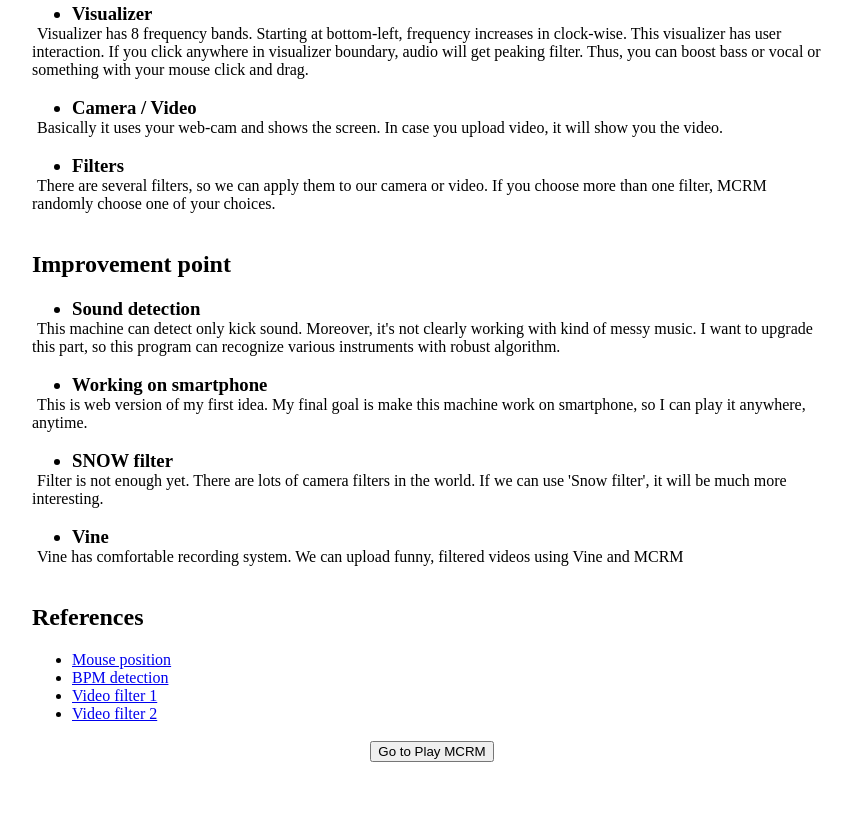
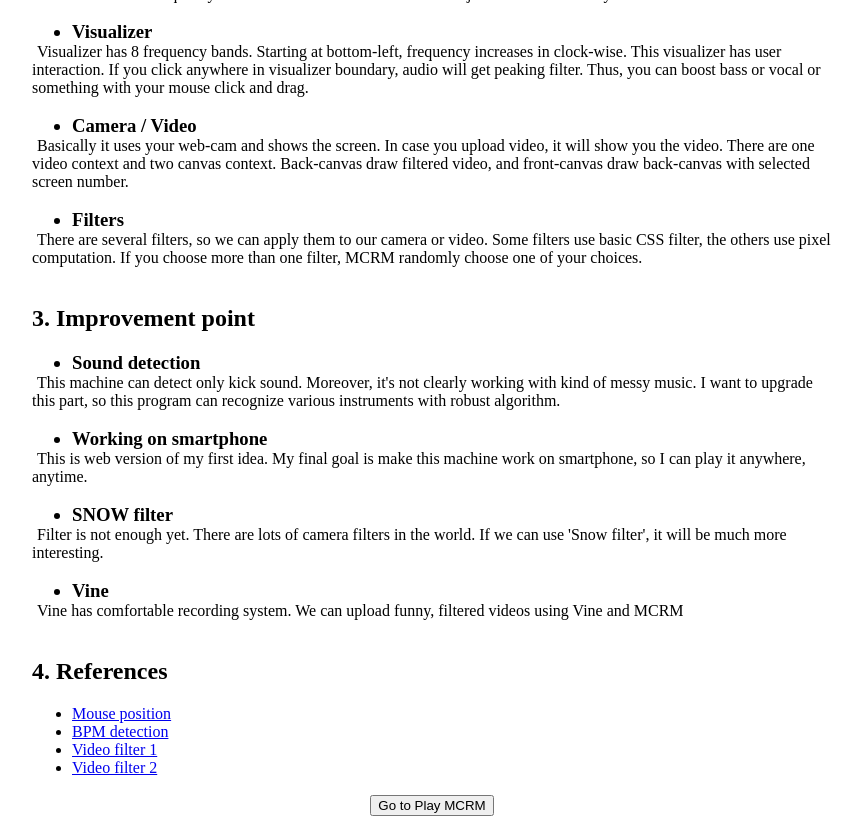
Before and after one commit to riccchard/for_ctp_presentation, a plain HTML site: page index.html in a window 1280 px wide. Shown: the part 949-1773 px from the top of the page, without its empty margins (208-1069 px from the left). Before the commit the page ends 1719 px from the top, so only its background shows below. Drawn offline with Linux system fonts and the light colour scheme.

Commit message:
presentation

```diff
--- a/index.html
+++ b/index.html
@@ -30,7 +30,7 @@
 		<br>
 		<div align="left">
 			<h2> 1. Introduction </h2>
-			<p> I love listening music, especially, when i use public transportation. If I'm in wifi-zone or have a lot of LTE data, there will be so many things to do with my iPhone. However, without internet I just listen to music, and sometimes it's boring. I want to do something cool with my favorite musics. This project starts at this point. </p>
+			<p> I love listening music, especially, when i use public transportation. If I'm in wifi-zone or have a lot of LTE data, there will be so many things to do with my iPhone. For example, Youtube, Facebook and web surfing. However, without internet I just listen to music, and sometimes it's boring. I want to do something cool with my favorite musics. This project starts at this point. </p>
 			<img src="MCRM.jpg" style="width:100%,max-width:800px">
 			<br>
 
@@ -62,16 +62,16 @@
 				<h3 style="margin:0px"><ul style="margin:0px">
 					<li> Camera / Video </li>
 				</ul></h3>
-				<p> Basically it uses your web-cam and shows the screen. In case you upload video, it will show you the video. </p>
+				<p> Basically it uses your web-cam and shows the screen. In case you upload video, it will show you the video. There are one video context and two canvas context. Back-canvas draw filtered video, and front-canvas draw back-canvas with selected screen number. </p>
 				<br>
 
 				<h3 style="margin:0px"><ul style="margin:0px">
 					<li> Filters </li>
 				</ul></h3>
-				<p> There are several filters, so we can apply them to our camera or video. If you choose more than one filter, MCRM randomly choose one of your choices. </p>
+				<p> There are several filters, so we can apply them to our camera or video. Some filters use basic CSS filter, the others use pixel computation. If you choose more than one filter, MCRM randomly choose one of your choices. </p>
 				<br>
 
-			<h2> Improvement point </h2>
+			<h2> 3. Improvement point </h2>
 				<h3 style="margin:0px"><ul style="margin:0px">
 					<li> Sound detection </li>
 				</ul></h3>
@@ -96,7 +96,7 @@
 				<p> Vine has comfortable recording system. We can upload funny, filtered videos using Vine and MCRM </p>
 				<br>
 
-			<h2> References </h2>
+			<h2> 4. References </h2>
 				<ul style="margin:0px">
 					<li><a href = "http://www.html5canvastutorials.com/advanced/html5-canvas-mouse-coordinates/"> Mouse position </a></li>
 					<li><a href = "https://github.com/JMPerez/beats-audio-api"> BPM detection </a></li>
```
